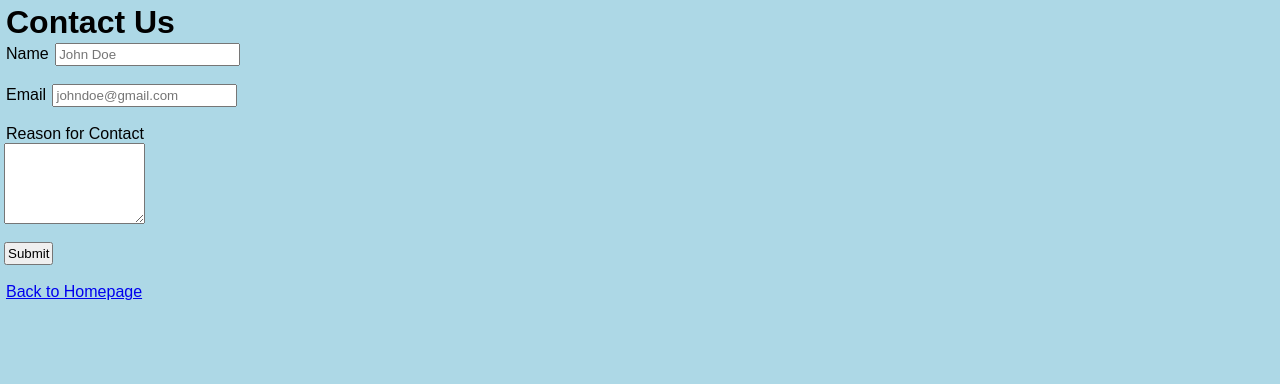
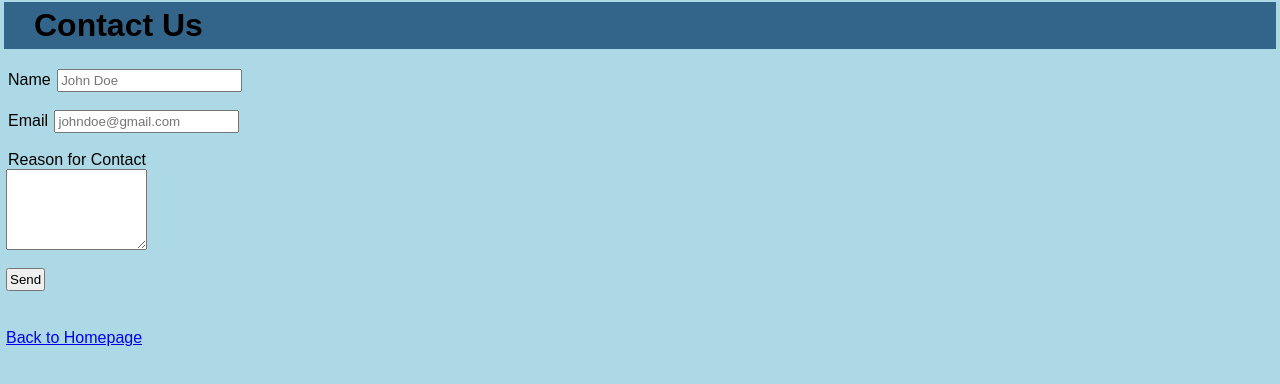
Before and after one commit to KaiserPepeIII/KaiserPepeIII.github.io, a plain HTML site: page contact_info.html in a window 1280 px wide. Drawn offline with Linux system fonts and the light colour scheme.

Commit message:
Form Works
-the Contact Us form is functional(?)

```diff
--- a/contact_info.html
+++ b/contact_info.html
@@ -7,28 +7,33 @@
     <link rel="stylesheet" href="./main.css">
 </head>
 <body>
-    <h1>Contact Us</h1>
+    <h1 class="header_css">Contact Us</h1>
+    <br>
+    <form action="b5956464d933ab23ccfbd5852daca0ea" method="POST">
+        <input type="hidden" name="_subject" value="New HLOI Email">
         <!--Name-->
         <label for="olname">Name</label>
-    <input type="olname" name="olname" id="olname" placeholder="John Doe">
+        <input type="olname" name="olname" id="olname" placeholder="John Doe" required>
         <br>
         <br>
         <!--Email-->
         <label for="email">Email</label>
-    <input type="email" name="email" id="email" placeholder="johndoe@gmail.com">
+        <input type="email" name="email" id="email" placeholder="johndoe@gmail.com" required>
         <br>
         <br>
-    <!--Reasons for Contact-->
+        <!--Contact Reason-->
             <label for="contact_reason">Reason for Contact</label>
             <br>
-    <textarea name="contact_reason" id="contact_reason" cols="15" rows="5"></textarea>
-    <!--Submit-->
+            <textarea name="contact_reason" id="contact_reason" cols="15" rows="5"></textarea required>
                 <br>
                 <br>
-    <button type="submit">Submit</button>
-    <!--Back to Homepage Link-->
+        <button type="submit">Send</button>
+        <!--Thank you send-->
+        <input type="hidden" name="_next" value="./thanks.html">
+    </form>
     <br>
     <br>
+    <!--Back to Homepage-->
     <a href="/index.html">Back to Homepage</a>
 </body>
 </html>
--- a/main.css
+++ b/main.css
@@ -149,6 +149,7 @@
 }
 .header_css {
   padding: 5px 30px;
+  margin: 0;
   background: #33658a;
 }
 body {
```
Also changed, not shown: thanks.html (added, +16 -0 lines). Lines whose indentation alone changed are shown as unchanged.
